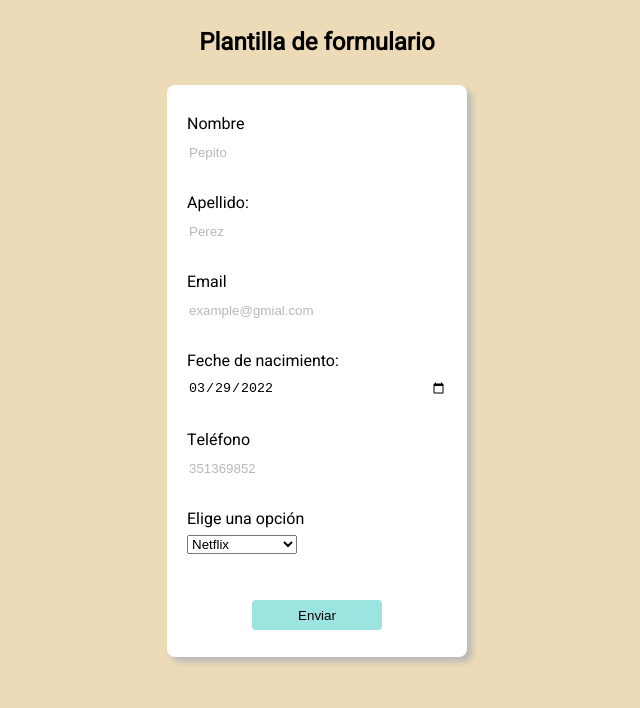
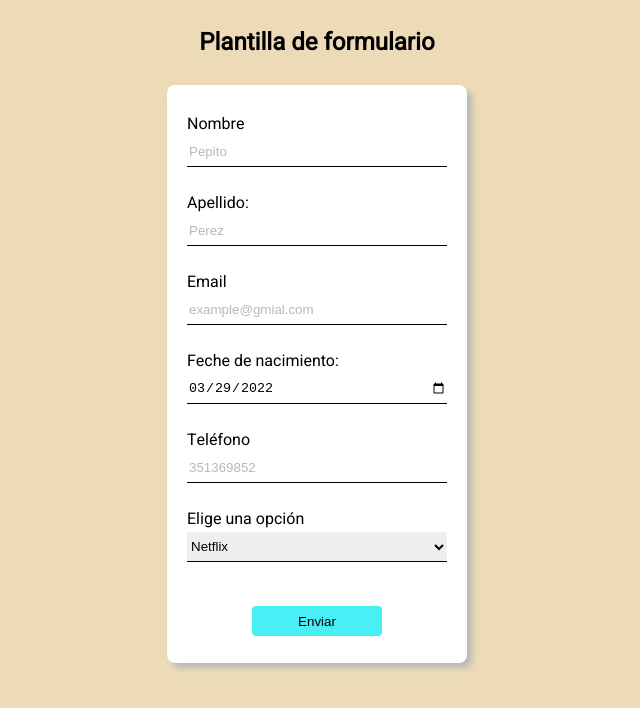
Before and after one commit to bedulem/PlantillaFormulario, a plain HTML site: page index.html in a window 1280 px wide. Shown: the whole page, without its empty margins (323-963 px from the left). Drawn offline with Linux system fonts and the light colour scheme.

Commit message:
actualizando estilos

```diff
--- a/css/style.css
+++ b/css/style.css
@@ -39,10 +39,12 @@ label{
     margin-bottom: 1px;
 }
 
-input{
+input, select{
     border: none;
     width: 100%;
     height: 30px;
+    border-bottom: 1px solid black;
+
 }
 
 form .formContenedor{
@@ -62,17 +64,10 @@ form .submit{
 
 form #submit{
     width: 50%;
-    background-color: rgb(155, 228, 224);
+    background-color: rgb(72, 239, 245);
     padding: 8px;
     border-radius: 4px;
     margin-top: 20px;
     cursor: pointer;
+    border: none;
 }
-
-input:focus{
-    background-color: rgb(206, 15, 15);
-    border: none;
-    border-color: none;
-
-
-}
--- a/index.html
+++ b/index.html
@@ -14,23 +14,23 @@
 <form action="">
 <div class="formContenedor">
     <label for="nombre">Nombre</label>
-    <input type="text" name="nombre" id="nombre" required placeholder="Pepito">
+    <input type="text" name="nombre" id="nombre" required placeholder="Pepito" autocomplete="off">
 </div>
 <div class="formContenedor">
     <label for="apellido">Apellido:</label>
-    <input type="text" name="apellido" id="apellido" required placeholder="Perez">
+    <input type="text" name="apellido" id="apellido" required placeholder="Perez" autocomplete="off">
 </div>
 <div class="formContenedor">
     <label for="email"Ciudad>Email</label>
-    <input type="email" name="email" id="email" required placeholder="example@gmial.com">
+    <input type="email" name="email" id="email" required placeholder="example@gmial.com" autocomplete="off">
 </div>
 <div class="formContenedor">
     <label for="nacimiento">Feche de nacimiento: </label>
-    <input type="date" name="nacimiento" id="nacimiento" required>
+    <input type="date" name="nacimiento" id="nacimiento" required autocomplete="off">
 </div>
 <div class="formContenedor">
     <label for="telefono">Teléfono</label>
-    <input type="tel" name="telefono" id="telefono" placeholder="351369852">
+    <input type="tel" name="telefono" id="telefono" placeholder="351369852" autocomplete="off">
 </div>
 <div class="formContenedor">
     <label for="servicio">Elige una opción</label>
--- a/js/script.js
+++ b/js/script.js
@@ -6,5 +6,15 @@ let fecha = new Date();
 document.getElementById("nacimiento").value = fecha.toJSON().slice(0,10);
 
 
+const nombre = document.getElementById("nombre");
+const apellido = document.getElementById("apellido");
+const email = document.getElementById("email");
+const fechaNacimiento = document.getElementById("nacimiento");
+const telefono = document.getElementById("telefono");
+const servicio = this.document.getElementById("servicio")
+
+
+
+
 
 })
```
